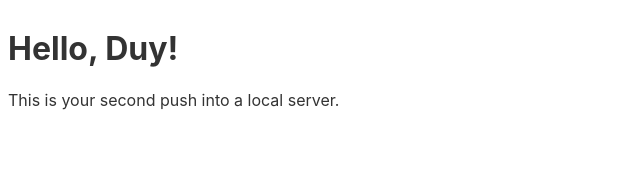
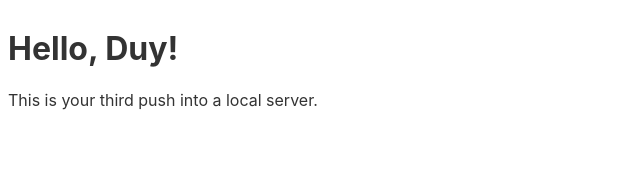
Before and after one commit to duynguyen158/profile, a Svelte app: page / in a window 1280 px wide. Shown: the top 180 px of the page, without its empty margins (0-640 px from the left). Built offline with nearby package versions, Linux system fonts and the light colour scheme.

Commit message:
Third push

```diff
--- a/src/App.svelte
+++ b/src/App.svelte
@@ -3,4 +3,4 @@
 </script>
 
 <Intro />
-<p>This is your second push into a local server.</p>
+<p>This is your third push into a local server.</p>
```
